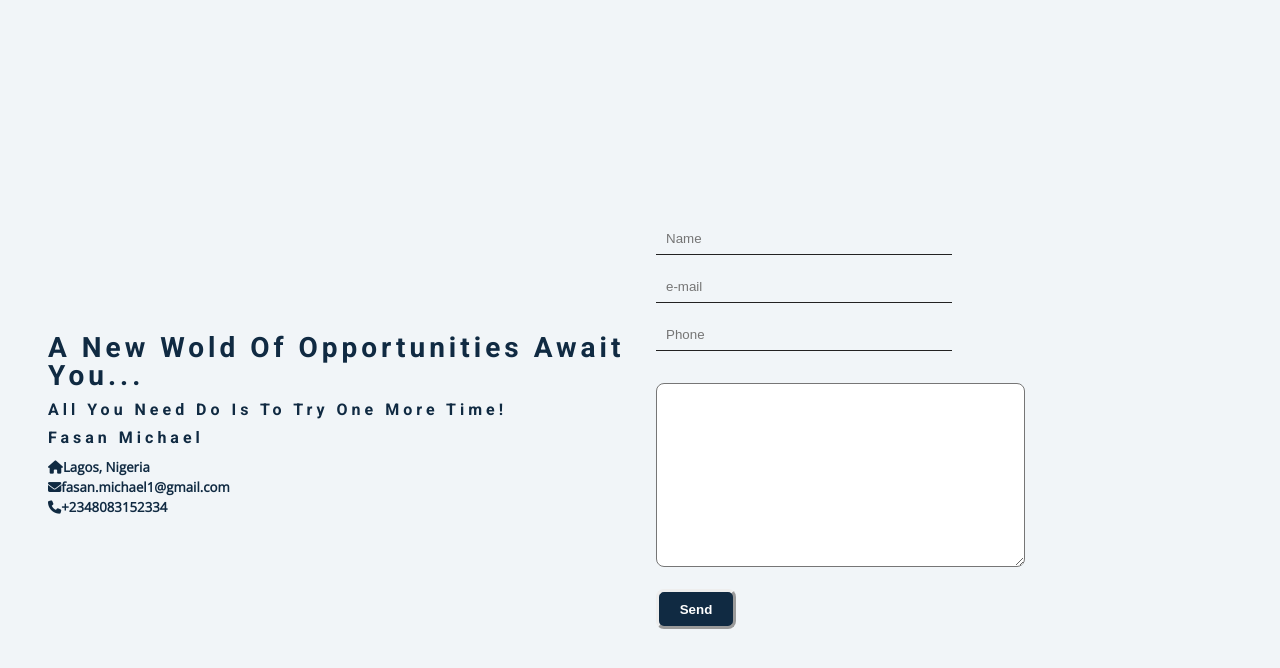
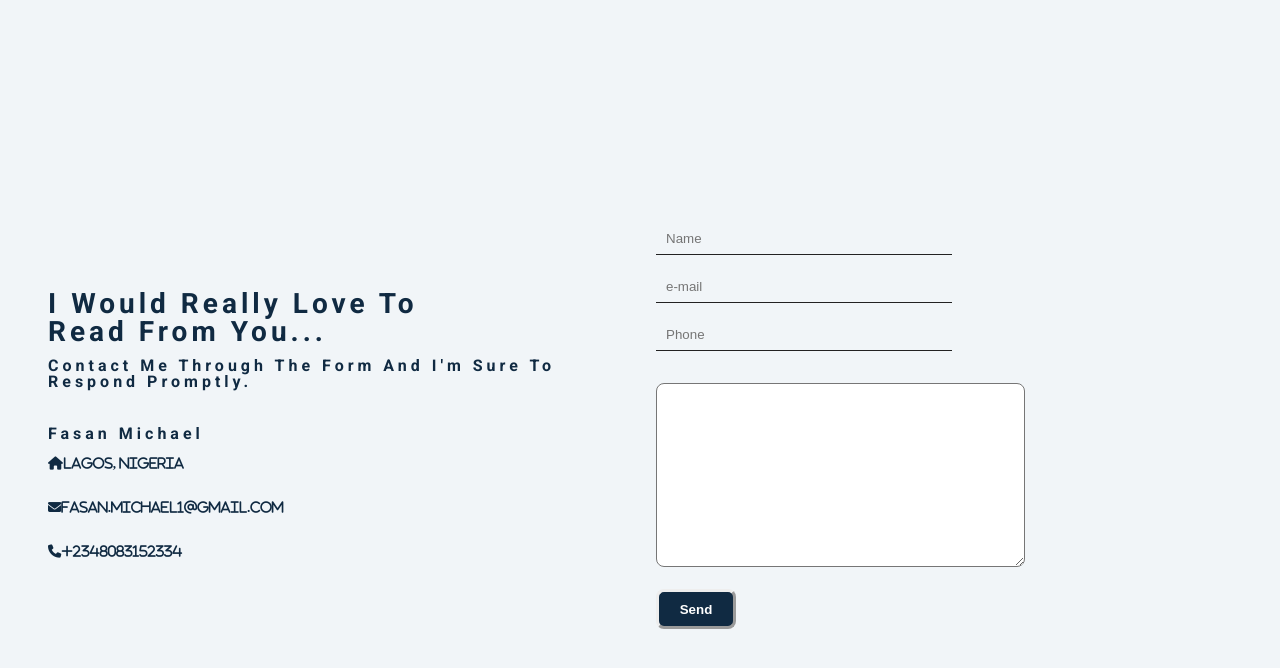
Before and after one commit to Yomi-Silver/Portfolio_website, a plain HTML site: page index.html in a window 1280 px wide. Shown: the part 1770-2438 px from the top of the page. Drawn offline with nearby package versions, Linux system fonts and the light colour scheme.

Commit message:
little changes to the code.

```diff
--- a/index.html
+++ b/index.html
@@ -173,21 +173,24 @@
      <section>
           <div class="contact">
                <div class="contact-words">
-                    <h3>A New Wold of Opportunities await you...</h3>
-                    <h4>All you need do is to try one more time!
+                    <h3>I would really love to read from you...</h3>
+                    <h4>contact me through the form and I'm sure to respond promptly.
                     </h4>
+                    <br>
                     <h4>Fasan Michael</h4>
-                    <h5><i class="fa-solid fa-house"></i>Lagos, Nigeria</h5>
-                    <h5><i class="fa-solid fa-envelope"></i>fasan.michael1@gmail.com</h5>
-                    <h5><i class="fa-solid fa-phone"></i>+2348083152334</h5>
+                    <h5><i class="fa-solid fa-house">Lagos, Nigeria</i></h5>
+                    <br>
+                    <h5><i class="fa-solid fa-envelope">fasan.michael1@gmail.com</i></h5>
+                    <br>
+                    <h5><i class="fa-solid fa-phone">+2348083152334</i></h5>
 
                </div>
                <div class="contact-form">
                     <form action="">
-                         <input type="text" id="name" placeholder="Name">
+                         <input type="text" id="name" placeholder="Name" required>
 
-                         <input type="email" id="email" placeholder="e-mail">
-                         <input type="phone" id="phone-number" placeholder="Phone">
+                         <input type="email" id="email" placeholder="e-mail" required>
+                         <input type="phone" id="phone-number" placeholder="Phone" required>
                          <textarea name="" id="" cols="40" rows="10"></textarea>
                          <br>
                          <button class="send-btn">Send</button>
--- a/style.css
+++ b/style.css
@@ -299,6 +299,7 @@ p {
   margin: 0 auto;
   max-width: 1170px;
 }
+
 @media screen and (min-width: 992px) {
   .section-center {
     width: 95vw;
@@ -393,6 +394,7 @@ About
   display: block;
 }
 
+@media screen and (min-width: 992px) {}
 
 /*
 ===============
@@ -413,7 +415,11 @@ Contact Styles
      flex: 1;
      margin: auto;
 
+}
 
+.contact-words,
+h3 {
+  width: 70%;
 }
 
 .contact-form{
@@ -456,3 +462,4 @@ textarea{
      cursor: pointer;
      border: outset;
 }
+@media screen and (min-width: 992px) {}
```
